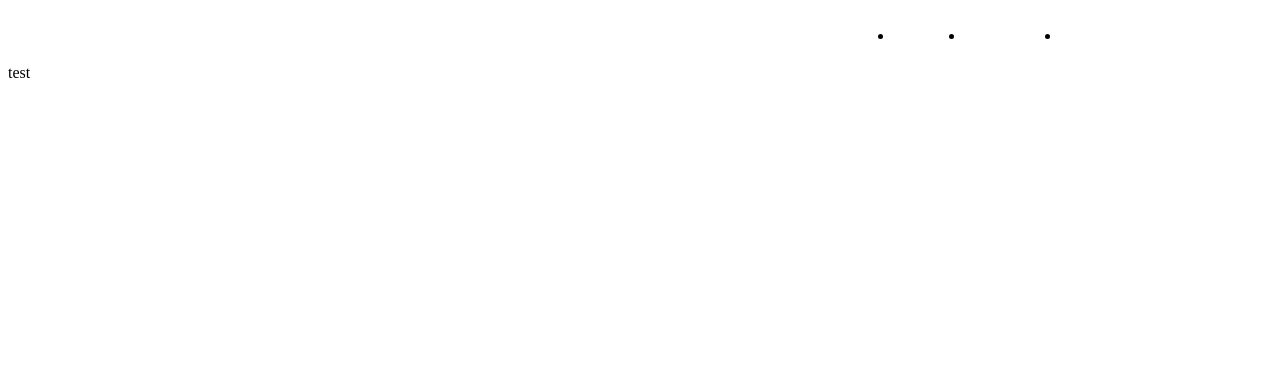
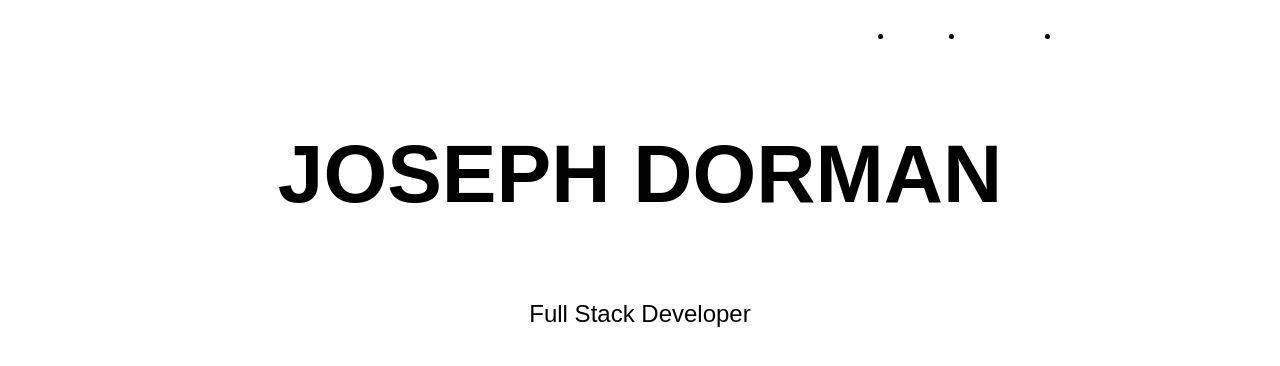
Before and after one commit to josephdorman/portfolio, a React (Vite) app: page / in a window 1280 px wide. Shown: the top 366 px of the page. Built offline with nearby package versions, Linux system fonts and the light colour scheme; the HTML template or start-up script is replaced by a standard one.

Commit message:
add hero

```diff
--- a/src/components/hero.jsx
+++ b/src/components/hero.jsx
@@ -4,7 +4,10 @@ function Hero() {
   return (
     <>
       <div className='hero'>
-        test
+        <div className="hero-container">
+          <h1 className='hero-title'>JOSEPH DORMAN</h1>
+          <p className='hero-desc'>Full Stack Developer</p>
+        </div>
       </div>
     </>
   )
--- a/src/styles/hero.css
+++ b/src/styles/hero.css
@@ -1,3 +1,26 @@
 .hero {
+  font-family: Sora, sans-serif;
+  display: flex;
+  justify-content: center;
+  align-items: center;
+  margin: auto;
+  width: 1000px;
+  padding: 8px;
+  height: calc(100% - 72px); /* prob temp fix */
+}
 
+.hero-container {
+  display: flex;
+  flex-direction: column;
+  justify-content: center;
+  align-items: center;
+  margin-bottom: 56px;
 }
+
+.hero-title {
+  font-size: 82px;
+}
+
+.hero-desc {
+  font-size: 24px;
+}
```
